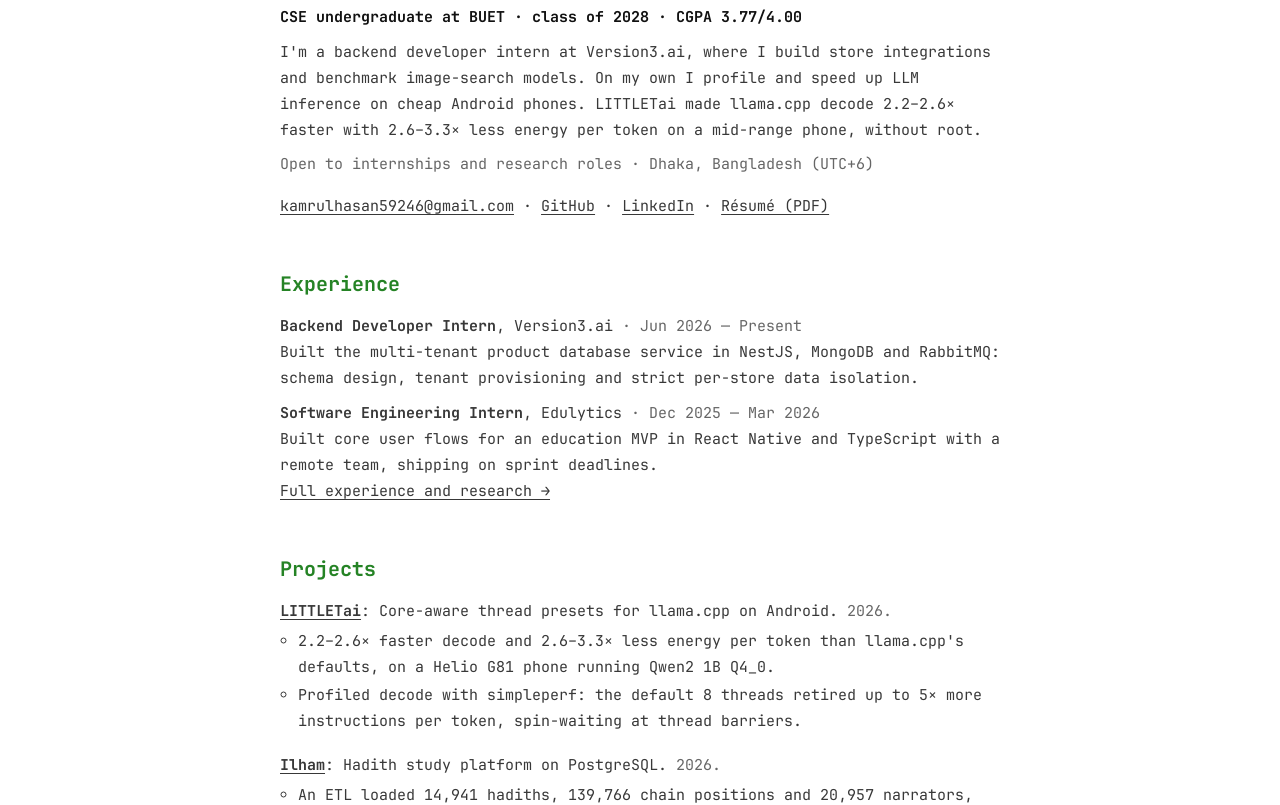
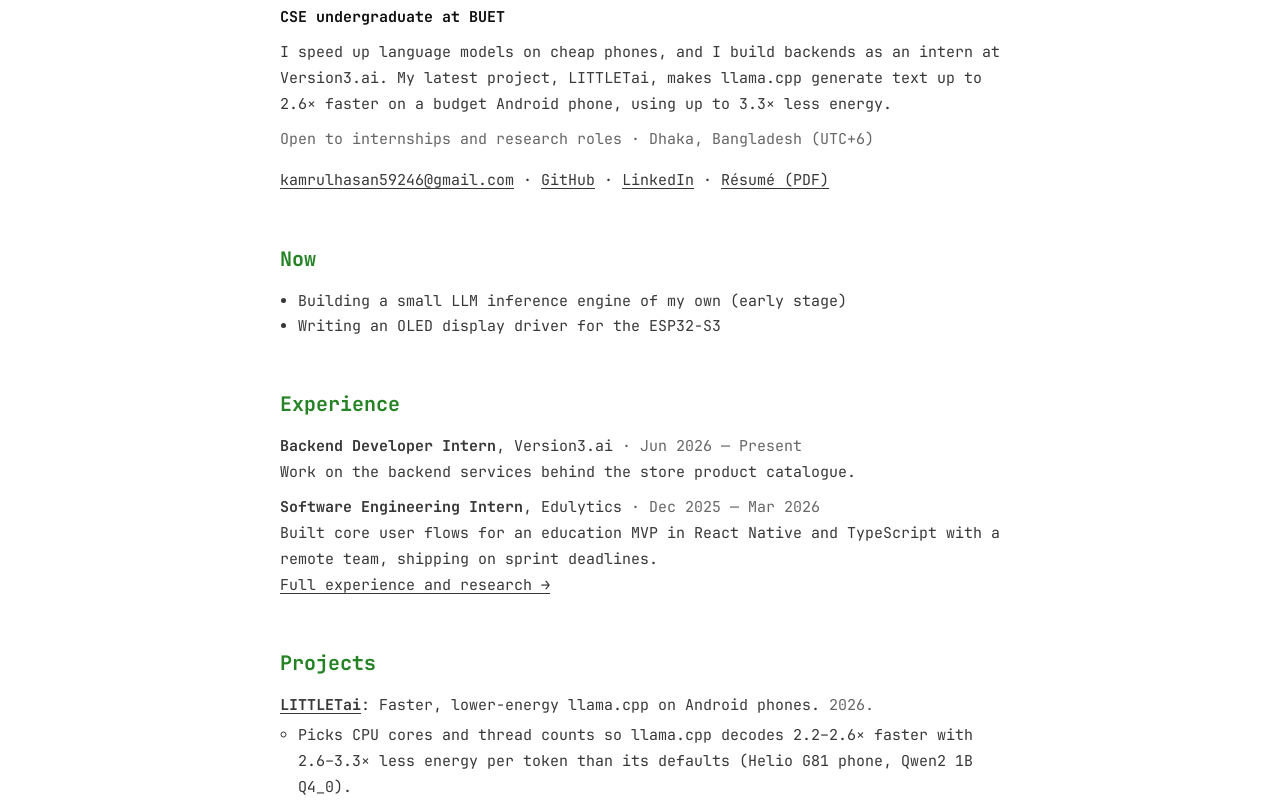
Before and after one commit to Kamrulhasan12345/kamrulhasan12345.github.io, an Astro site: page / in a window 1280 px wide. Shown: the part 156-961 px from the top of the page. Built offline with nearby package versions, Linux system fonts and the light colour scheme; Astro itself is replaced by a stand-in of ours.

Commit message:
Plain homepage copy: drop grade line from hero, keep Version3 details general, lead with recent work

```diff
--- a/src/data/resume.ts
+++ b/src/data/resume.ts
@@ -14,13 +14,13 @@ export const profile = {
 	orcid: "https://orcid.org/0009-0005-3843-6832",
 	availability: "Open to internships and research roles",
 	timezone: "UTC+6",
-	intro: "I'm a backend developer intern at Version3.ai, where I build store integrations and benchmark image-search models. On my own I profile and speed up LLM inference on cheap Android phones.",
-	proof: "LITTLETai made llama.cpp decode 2.2–2.6× faster with 2.6–3.3× less energy per token on a mid-range phone, without root.",
+	intro: "I speed up language models on cheap phones, and I build backends as an intern at Version3.ai.",
+	proof: "My latest project, LITTLETai, makes llama.cpp generate text up to 2.6× faster on a budget Android phone, using up to 3.3× less energy.",
 };
 
 export const about = {
 	text: [
-		"I'm a Computer Science undergraduate at BUET and a backend developer intern at Version3.ai. At work I build backend services and store integrations, and I benchmark image-retrieval models for visual product search.",
+		"At Version3.ai I work on backend services and store integrations, and I've tested image models for visual product search.",
 		"On my own I like finding out where software wastes time. LITTLETai started when I counted the instructions llama.cpp burns while its threads wait on each other. I also enjoy database design and reading binaries. I've been programming since grade 5.",
 	],
 	focus: [
@@ -30,14 +30,14 @@ export const about = {
 		},
 		{
 			title: "ML systems",
-			text: "Retrieval benchmarks and vector-search quantization at Version3.ai; LLM inference performance on Arm phones in LITTLETai.",
+			text: "Image-search benchmarks at Version3.ai; LLM inference speed on Arm phones in LITTLETai.",
 		},
 		{
 			title: "Low-level",
 			text: "Reverse engineering (see the crackme write-ups) and CPU profiling with simpleperf and Perfetto. Learning embedded on the ESP32-S3.",
 		},
 	],
-	now: ["Writing an SH1106 OLED driver for the ESP32-S3", "Working toward my own small LLM inference engine"],
+	now: ["Building a small LLM inference engine of my own (early stage)", "Writing an OLED display driver for the ESP32-S3"],
 };
 
 export const experience = [
@@ -46,14 +46,13 @@ export const experience = [
 		org: "Version3.ai",
 		orgNote: "Conversational-commerce AI for online stores",
 		when: "Jun 2026 — Present",
+		// site version stays general; the detailed bullets go only in résumés sent directly
 		points: [
-			"Built the multi-tenant product database service in NestJS, MongoDB and RabbitMQ: schema design, tenant provisioning and strict per-store data isolation.",
-			"Designed the WooCommerce and Shopify store integrations: OAuth 2.0 PKCE, HMAC-signed requests, AES-256-GCM secret storage, a durable dispatch queue, and idempotent webhook handling.",
-			"Root-caused a production bug where the OAuth callback returned 201 instead of 200, which made WooCommerce permanently delete each store's newly issued API keys.",
-			"Benchmarked SigLIP2, Marqo and fashion-tuned CLIP models for visual product search on Products-10K (9,691 SKUs, 132K images) using Recall@k, MRR and nDCG@10 with bootstrap CIs; the chosen model reached Recall@1 0.672.",
-			"Showed Qdrant int8 and binary quantization cost a median 0.004 Recall@1, and that 4 single-thread workers give 2.2× the CPU throughput of one 4-thread worker, so search can be served on CPU-only machines.",
+			"Work on the backend services behind the store product catalogue.",
+			"Built the WooCommerce and Shopify store integrations.",
+			"Benchmarked image models and vector-search settings for visual product search.",
 		],
-		stack: ["NestJS", "MongoDB", "RabbitMQ", "Qdrant", "SigLIP2", "OAuth 2.0"],
+		stack: ["NestJS", "MongoDB", "RabbitMQ", "Qdrant", "OAuth 2.0"],
 	},
 	{
 		role: "Software Engineering Intern",
@@ -69,7 +68,6 @@ export const education = [
 		school: "Bangladesh University of Engineering and Technology (BUET)",
 		degree: "B.Sc. in Computer Science and Engineering",
 		when: "2025 — 2028 (expected)",
-		gradYear: 2028,
 		grade: "CGPA 3.77/4.00",
 		note: "Ranked 79th in the national BUET admission merit list",
 		location: "Dhaka, Bangladesh",
@@ -146,11 +144,11 @@ export const projects: Project[] = [
 	{
 		slug: "littletai",
 		name: "LITTLETai",
-		title: "Core-aware thread presets for llama.cpp on Android",
+		title: "Faster, lower-energy llama.cpp on Android phones",
 		year: "2026",
 		categories: ["AI / ML", "Embedded & Systems"],
 		context: "Submitted to the Arm Create: AI Optimization Challenge",
-		summary: "2.2–2.6× faster decode and 2.6–3.3× less energy per token than llama.cpp's defaults, on a Helio G81 phone running Qwen2 1B Q4_0.",
+		summary: "Picks CPU cores and thread counts so llama.cpp decodes 2.2–2.6× faster with 2.6–3.3× less energy per token than its defaults (Helio G81 phone, Qwen2 1B Q4_0).",
 		points: [
 			"Profiled decode with simpleperf: the default 8 threads retired up to 5× more instructions per token, spin-waiting at thread barriers.",
 			"Wrote a POSIX shell launcher that picks cores and thread counts from the CPU topology (2× Cortex-A75 + 6× Cortex-A55), no root needed.",
@@ -168,10 +166,10 @@ export const projects: Project[] = [
 		year: "2026",
 		categories: ["Backend"],
 		context: "Database course project, team of 2",
-		summary: "An ETL loaded 14,941 hadiths, 139,766 chain positions and 20,957 narrators, resolving 99.6% of narrators.",
+		summary: "Database and ETL for 14,941 hadiths and 20,957 narrators, with 99.6% of narrators matched.",
 		points: [
+			"Each hadith's chain strength is computed in SQL from the weakest link in its chain.",
 			"Schema with an ISA user hierarchy, weak entities, triggers and an audit log.",
-			"Each hadith's chain strength is computed in SQL from the weakest link in its chain.",
 			"The reference corpus is locked with REVOKE after loading, so the application cannot modify it.",
 		],
 		stack: ["PostgreSQL", "PL/pgSQL", "Node.js", "Express", "TypeScript"],
--- a/src/pages/index.astro
+++ b/src/pages/index.astro
@@ -29,7 +29,7 @@ const person = {
 	<script is:inline type="application/ld+json" set:html={JSON.stringify(person)} />
 	<div class="container">
 		<section class="hero" aria-label="Introduction">
-			<p class="role">{profile.role} · class of {school.gradYear} · {school.grade}</p>
+			<p class="role">{profile.role}</p>
 			<p>{profile.intro} {profile.proof}</p>
 			<p class="muted">{profile.availability} · {profile.location} ({profile.timezone})</p>
 			<p class="links">
@@ -37,6 +37,11 @@ const person = {
 				<a href={profile.linkedin}>LinkedIn</a> · <a href="/resume.pdf">Résumé (PDF)</a>
 			</p>
 		</section>
+
+		<h2>Now</h2>
+		<ul>
+			{about.now.map((n) => <li>{n}</li>)}
+		</ul>
 
 		<h2>Experience</h2>
 		<ul class="entries">
@@ -91,10 +96,6 @@ const person = {
 			)
 		}
 
-		<h2>Now</h2>
-		<ul>
-			{about.now.map((n) => <li>{n}</li>)}
-		</ul>
 	</div>
 </Base>
 
```
